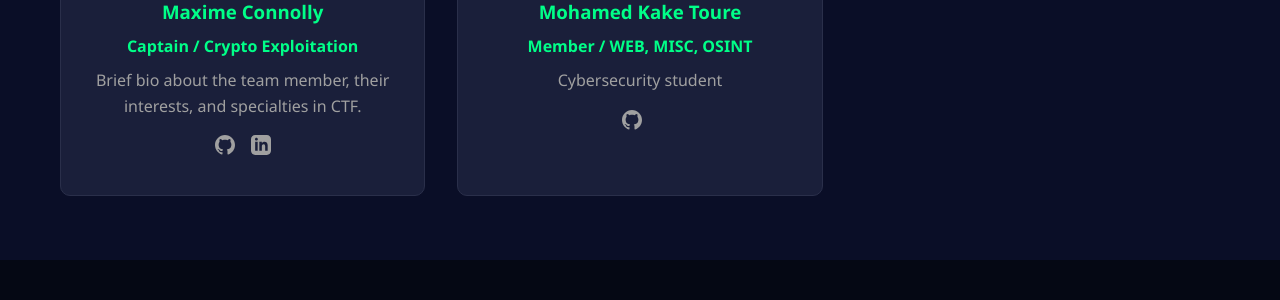
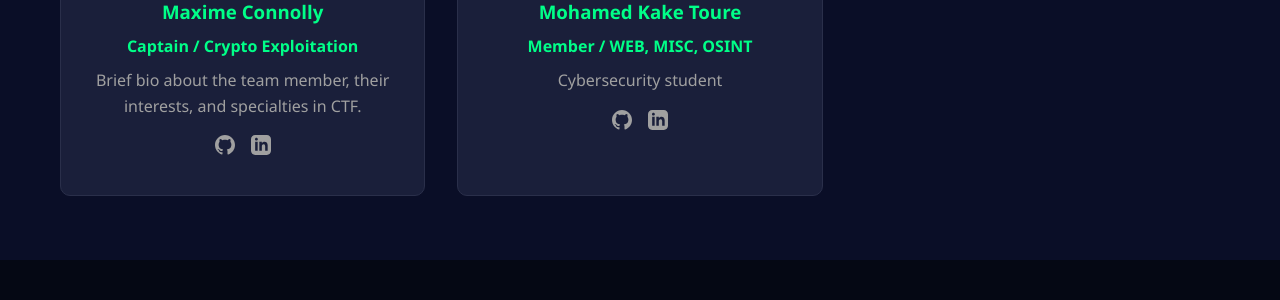
Before and after one commit to vortexopsctf/vortexopsctf.github.io, a Jekyll site: the page built from team.html, in a window 1280 px wide. Shown: the part 572-872 px from the top of the page. Built offline with Jekyll 4.4.1, drawn with Linux system fonts in a browser that asks for light colours.

```diff
--- a/_data/team.yml
+++ b/_data/team.yml
@@ -15,5 +15,5 @@
   socials:
     - platform: GitHub
       url: "https://github.com/lilmkt12"
-    - platform: LinkedIn
+    - platform: Linkedin
       url: "https://www.linkedin.com/in/mohamed-kake-touré-488942237"
```
